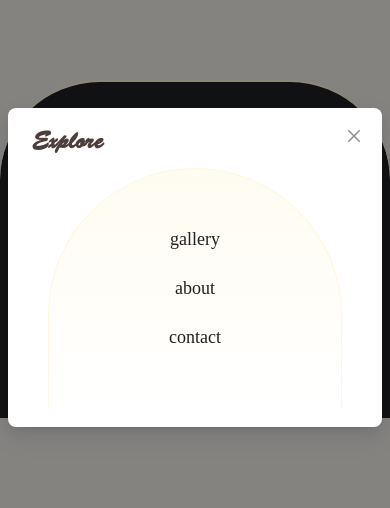
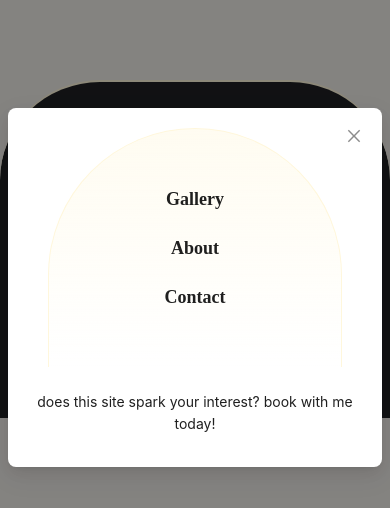
Before and after one commit to dreayoung/natalia.moon, a Next.js app: page /components/Essentials/Navbar in a window 390 px wide. Both pictures are taken after a click on the element 154 px from the left and 137 px from the top of the page. Shown: the top 508 px of the page. Built offline with nearby package versions, Linux system fonts and the light colour scheme; a web font is replaced by a local one; what tw-elements would draw is missing.

Commit message:
adding menu for mobile pt2

```diff
--- a/pages/components/Essentials/Navbar.js
+++ b/pages/components/Essentials/Navbar.js
@@ -30,15 +30,18 @@ export default function Navbar() {
       </div>
 
       <Modal
-        title={<h1 className="font-brstd text-2xl text-bbrown">Explore</h1>}
         open={isModalOpen}
         onCancel={handleCancel}
-        footer={null}
+        footer={
+          <div className="py-3 text-center">
+            <span>does this site spark your interest? book with me today!</span>
+          </div>
+        }
       >
-        <div className="flex flex-col items-center justify-center bg-gradient-to-b from-[#fff7dcff]/40 to-transparent font-bdsans text-lg gap-5 py-14 border-t-[1px] rounded-t-full mx-4 border-x-[1px] border-[#fff7dcff]">
-          <p>gallery</p>
-          <p>about</p>
-          <p>contact</p>
+        <div className="flex flex-col items-center justify-center font-bold bg-gradient-to-b from-[#fff7dcff]/40 to-transparent font-bdsans text-lg gap-5 py-14 border-t-[1px] rounded-t-full mx-4 border-x-[1px] border-[#fff7dcff]">
+          <p>Gallery</p>
+          <p>About</p>
+          <p>Contact</p>
         </div>
       </Modal>
 
```
